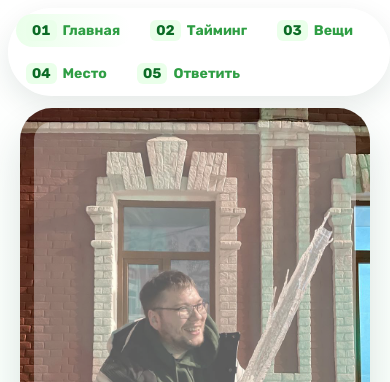
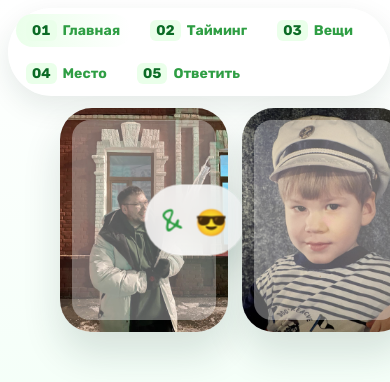
Before and after one commit to Nivanov129/birthday-invitation, a plain HTML site: page index.html in a window 390 px wide. Shown: the top 382 px of the page. Drawn offline with Linux system fonts and the light colour scheme.

Commit message:
no message

```diff
--- a/css/styles.css
+++ b/css/styles.css
@@ -98,14 +98,14 @@ a{color:inherit}
 @media (max-width:600px){
   .nav{left:8px;top:8px;padding:6px 8px;font-size:13px}
   .grid{grid-template-columns:1fr}
-  .two-col{flex-direction:column-reverse}
+  .two-col{flex-direction:column;align-items:flex-start}
   .timeline-item{flex-direction:column;align-items:flex-start}
   .timeline-item .time{min-width:0}
-  .hero-photos{display:flex;flex-direction:column;align-items:center;height:auto;gap:18px}
-  .hero-love{position:static;transform:none;font-size:28px;padding:0;background:transparent;box-shadow:none;backdrop-filter:none;margin-top:6px}
-  .hero-heart{font-size:28px}
-  .hero-photo{width:min(100%,360px);aspect-ratio:3/4}
-  .hero-photo::after{inset:14px;border-radius:18px}
+  .hero-photos{grid-template-columns:repeat(2,minmax(0,1fr));height:auto;gap:14px}
+  .hero-love{font-size:28px;padding:8px 18px}
+  .hero-heart{font-size:26px}
+  .hero-photo{width:100%;aspect-ratio:3/4}
+  .hero-photo::after{inset:12px;border-radius:18px}
   .photo-montage{display:none}
 
 }
```
